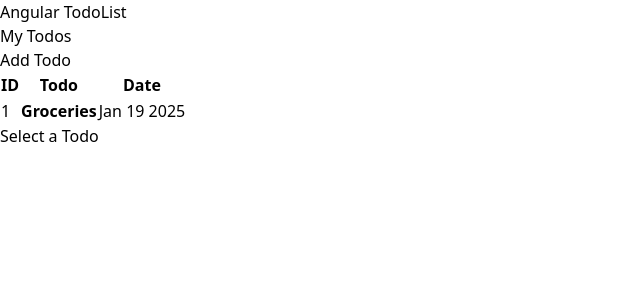
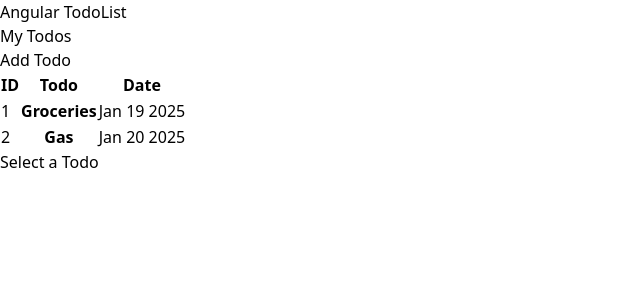
Before and after one commit to jimenezraul/angular-todolist, an Angular app: page / in a window 1280 px wide. Shown: the top 300 px of the page, without its empty margins (0-640 px from the left). Built offline with nearby package versions, Linux system fonts and the light colour scheme.

Commit message:
refactor todo components to use a centralized TodoService for state management; update templates for improved UI and functionality

```diff
--- a/src/app/pages/home/home.component.html
+++ b/src/app/pages/home/home.component.html
@@ -6,7 +6,7 @@
 
 <app-container>
     <div class="flex justify-between pb-5">
-        <h2 class="text-2xl">
+        <h2 class="text-2xl font-semibold text-gray-600">
             My Todos
         </h2>
         <button (click)="onModalOpenOrClose()" class="bg-blue-400 rounded-lg hover:bg-blue-600 text-white py-2 px-4">
@@ -15,14 +15,10 @@
     </div>
     <div class="grid grid-cols-1 md:grid-cols-2 gap-4">
         <div class="w-full">
-            <app-todos [todoList]="todoList" (selectedTodo)="onSelected($event)" />
+            <app-todos />
         </div>
         <div class="w-full">
-            @if (selectedTodo) {
-            <app-todo-detail [todoDetail]="selectedTodo" />
-            } @else {
-            <p>Select a Todo</p>
-            }
+            <app-todo-detail />
         </div>
     </div>
 </app-container>
--- a/src/app/pages/home/home.component.ts
+++ b/src/app/pages/home/home.component.ts
@@ -1,9 +1,10 @@
 import { Component, Input } from '@angular/core';
 import { ContainerComponent } from "../../shared/container/container.component";
 import { TodosComponent } from "../../shared/todos/todos.component";
-import { type Todos, todos } from '../../shared/todos/todo.model';
+import { type Todo } from '../../shared/todos/todo.model';
 import { TodoDetailComponent } from "../../shared/todo-detail/todo-detail.component";
 import { ModalComponent } from "../../shared/modal/modal.component";
+import { TodoService } from '../../shared/todos/todo.service';
 
 @Component({
   selector: 'app-home',
@@ -13,12 +14,6 @@ import { ModalComponent } from "../../shared/modal/modal.component";
 })
 export class HomeComponent {
   openModal = false;
-  selectedTodo: Todos | undefined;
-  @Input() todoList: Todos[] = todos
-
-  onSelected(id: string) {
-    this.selectedTodo = this.todoList.find((todo) => todo.id === id)
-  }
 
   onModalOpenOrClose() {
     this.openModal = !this.openModal
--- a/src/app/shared/todo-detail/todo-detail.component.html
+++ b/src/app/shared/todo-detail/todo-detail.component.html
@@ -1,12 +1,16 @@
-<div class="p-6 bg-gray-50 border border-white rounded-lg shadow">
+@if (todoDetail) {
+<div class="p-6 bg-white border border-white rounded-lg shadow">
     <div class="flex flex-wrap justify-between items-center">
-        <h5 class="mb-2 text-2xl font-bold tracking-tight text-gray-900">{{ todoDetail.todo }}</h5>
+        <h5 class="mb-2 text-2xl font-bold tracking-tight text-gray-600">{{ todoDetail.todo }}</h5>
         <p class="mb-3 font-normal text-gray-700 dark:text-gray-400">{{ todoDetail.date }}</p>
     </div>
     <div class="flex justify-end">
-        <button href="#"
+        <button (click)="onDelete(todoDetail.id)"
             class="inline-flex items-center px-3 py-2 text-sm font-medium text-center text-white bg-red-700 rounded-lg hover:bg-red-800 focus:ring-4 focus:outline-none focus:ring-blue-300">
             Delete
         </button>
     </div>
 </div>
+} @else {
+<h2 class="text-lg text-gray-600 font-semibold">Select a Todo</h2>
+}
--- a/src/app/shared/todo-detail/todo-detail.component.ts
+++ b/src/app/shared/todo-detail/todo-detail.component.ts
@@ -1,5 +1,6 @@
-import { Component, Input } from '@angular/core';
-import { Todos } from '../todos/todo.model';
+import { Component, inject } from '@angular/core';
+import { TodoService } from '../todos/todo.service';
+
 
 @Component({
   selector: 'app-todo-detail',
@@ -8,5 +9,13 @@ import { Todos } from '../todos/todo.model';
   styleUrl: './todo-detail.component.css'
 })
 export class TodoDetailComponent {
-  @Input({ required: true }) todoDetail!: Todos
+  private todoService = inject(TodoService);
+
+  get todoDetail() {
+    return this.todoService.getSelectedTodo();
+  }
+
+  onDelete(id: string) {
+    this.todoService.removeTodo(id)
+  }
 }
--- a/src/app/shared/todos/todo.model.ts
+++ b/src/app/shared/todos/todo.model.ts
@@ -1,13 +1,5 @@
-export interface Todos {
+export interface Todo {
     id: string
     todo: string
     date: string
 }
-
-export const todos = [
-    {
-        id: '1',
-        todo: "Groceries",
-        date: 'Jan 19 2025',
-    }
-]
--- /dev/null
+++ b/src/app/shared/todos/todo.service.ts
@@ -0,0 +1,58 @@
+import { Injectable } from '@angular/core';
+import { Todo } from './todo.model';
+
+@Injectable({
+    providedIn: 'root',
+})
+export class TodoService {
+    private selectedTodo: Todo | null = null;
+    private todos: Todo[] = [
+        {
+            id: '1',
+            todo: "Groceries",
+            date: 'Jan 19 2025',
+        },
+        {
+            id: '2',
+            todo: "Gas",
+            date: 'Jan 20 2025',
+        }
+    ];
+
+    constructor() { }
+
+    // Get all todos
+    getTodos(): Todo[] {
+        return this.todos;
+    }
+
+    // Add a new todo
+    addTodo(todo: Todo): void {
+        this.todos.push(todo);
+    }
+
+    // Remove a todo by id
+    removeTodo(id: string): void {
+        this.todos = this.todos.filter((todo) => todo.id !== id)
+        this.selectedTodo = null
+    }
+
+    // Find a todo by value
+    findTodo(id: string): Todo | null {
+        const found = this.todos.find((item: Todo) => item.id === id);
+        return found || null; // Returns the found todo or null if not found
+    }
+
+    // Clear all todos
+    clearTodos(): void {
+        this.todos = [];
+    }
+
+    setSelectedTodo(todo: Todo) {
+        this.selectedTodo = todo;
+    }
+
+    getSelectedTodo() {
+        return this.selectedTodo;
+    }
+}
--- a/src/app/shared/todos/todos.component.html
+++ b/src/app/shared/todos/todos.component.html
@@ -14,7 +14,7 @@
             </tr>
         </thead>
         <tbody>
-            @for (todo of todoList; track $index) {
+            @for (todo of allTodos(); track $index) {
             <tr (click)="onSelectedTodo(todo.id)"
                 class="bg-white border-b border-gray-300 hover:bg-gray-100 cursor-pointer">
                 <td class="px-6 py-4">
--- a/src/app/shared/todos/todos.component.ts
+++ b/src/app/shared/todos/todos.component.ts
@@ -1,5 +1,5 @@
-import { Component, Input, Output, EventEmitter } from '@angular/core';
-import { Todos } from './todo.model';
+import { Component, Input, Output, EventEmitter, inject } from '@angular/core';
+import { TodoService } from './todo.service';
 
 @Component({
   selector: 'app-todos',
@@ -8,10 +8,16 @@ import { Todos } from './todo.model';
   styleUrl: './todos.component.css'
 })
 export class TodosComponent {
-  @Output() selectedTodo = new EventEmitter<string>();
-  @Input({ required: true }) todoList: Todos[] = []
+  private todoService = inject(TodoService);
 
   onSelectedTodo(id: string) {
-    this.selectedTodo.emit(id)
+    const todo = this.todoService.getTodos().find((t) => t.id === id);
+    if (todo) {
+      this.todoService.setSelectedTodo(todo);
+    }
+  }
+
+  allTodos() {
+    return this.todoService.getTodos();
   }
 }
```
